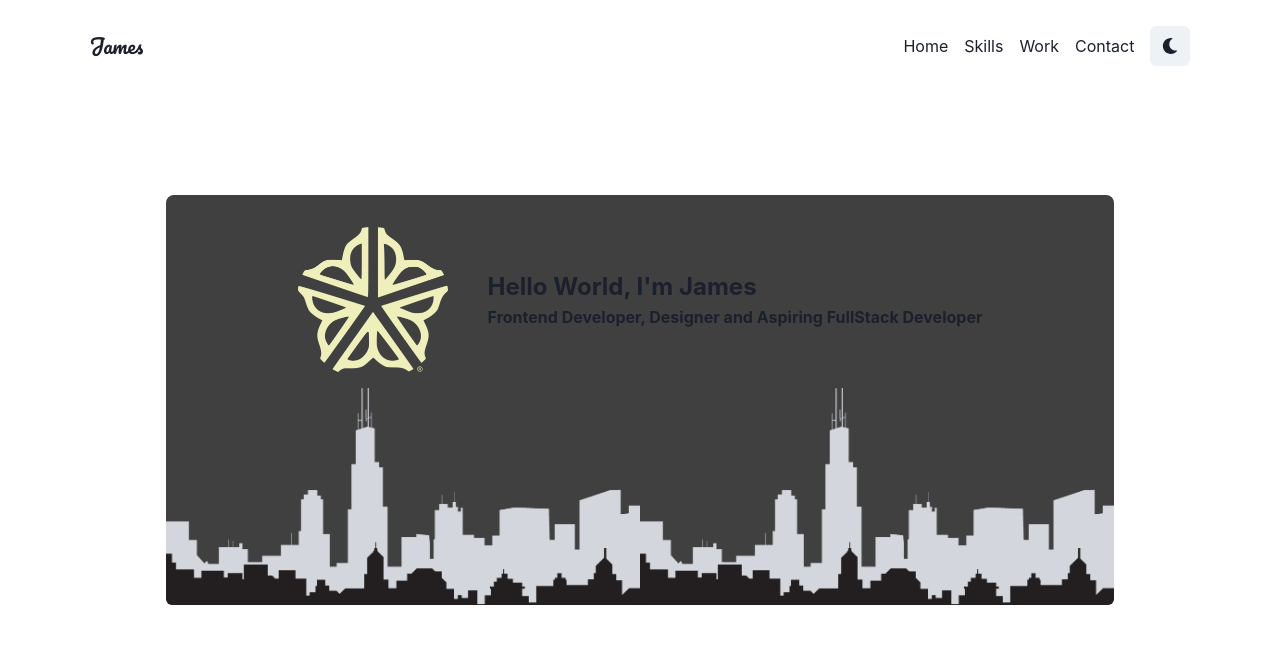
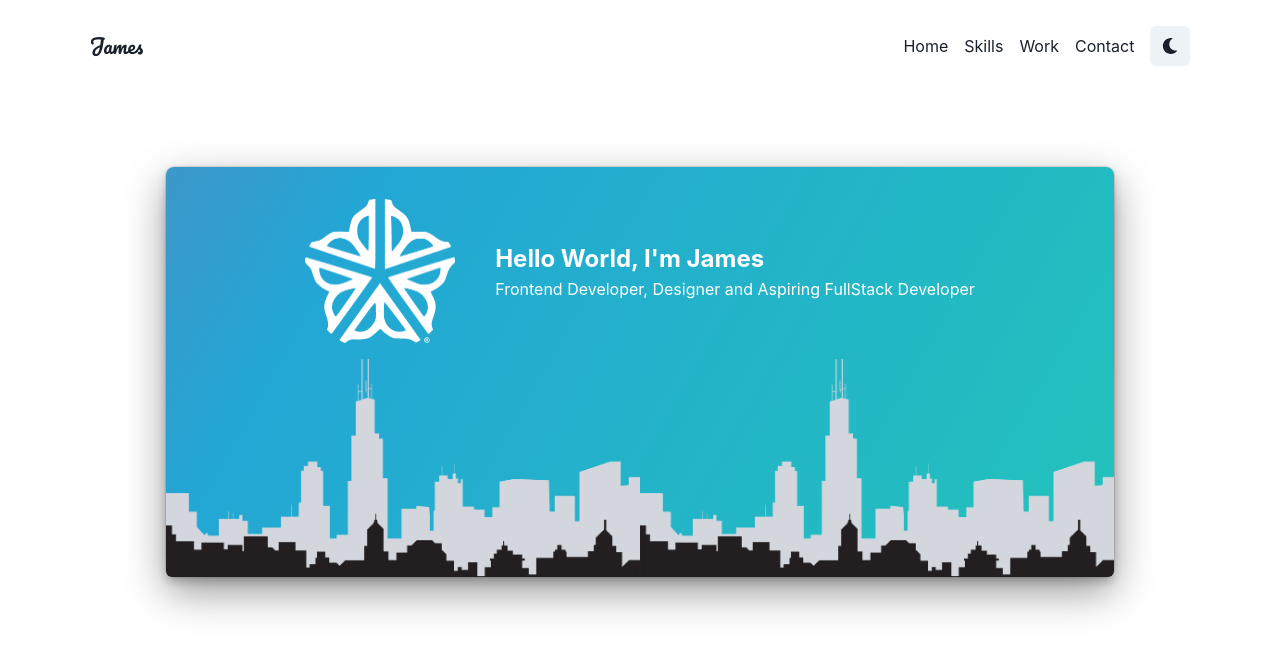
Before and after one commit to Sannnji/portfolio-site, a React (Create React App) app: page / in a window 1280 px wide. Shown: the top 654 px of the page. Built offline with nearby package versions, Linux system fonts and the light colour scheme.

Commit message:
added animated gradient to headerCard

```diff
--- a/src/App.tsx
+++ b/src/App.tsx
@@ -20,7 +20,7 @@ function App() {
 
       <Layout>
         <Flex justify="center">
-          <VStack pt={{ base: "25%", md: "11%" }} textAlign="center">
+          <VStack mt={{ base: "12%", md: "8%" }} textAlign="center">
             <HeaderCard />
           </VStack>
 
--- /dev/null
+++ b/src/components/HeaderCard.css
@@ -0,0 +1,45 @@
+.test {
+  width: 100wh;
+  color: #fff;
+  background: linear-gradient(120deg, #ee7752, #e73c7e, #23a6d5, #23d5ab);
+  background-size: 400% 400%;
+  -webkit-animation: Gradient 10s ease infinite;
+  -moz-animation: Gradient 10s ease infinite;
+  animation: Gradient 10s ease infinite;
+}
+
+@-webkit-keyframes Gradient {
+  0% {
+    background-position: 0% 50%;
+  }
+  50% {
+    background-position: 100% 50%;
+  }
+  100% {
+    background-position: 0% 50%;
+  }
+}
+
+@-moz-keyframes Gradient {
+  0% {
+    background-position: 0% 50%;
+  }
+  50% {
+    background-position: 100% 50%;
+  }
+  100% {
+    background-position: 0% 50%;
+  }
+}
+
+@keyframes Gradient {
+  0% {
+    background-position: 0% 50%;
+  }
+  50% {
+    background-position: 100% 50%;
+  }
+  100% {
+    background-position: 0% 50%;
+  }
+}
--- a/src/components/HeaderCard.tsx
+++ b/src/components/HeaderCard.tsx
@@ -1,14 +1,16 @@
 import { Box, Image, Flex } from "@chakra-ui/react";
-import { motion } from "framer-motion";
+import { motion, animate } from "framer-motion";
 
 import IntroText from "./framer/IntroText";
 
+import "./HeaderCard.css";
 import cityScape from "../images/cityScape.png";
 import rochLogo from "../images/rochLogo.png";
 
 function HeaderCard() {
   return (
-    <Box bg="#404040" pt={8} borderRadius="lg">
+    <Box className="test" pt={8} borderRadius="lg" boxShadow="dark-lg">
+
         <Flex mb={4} mx={4} textAlign="left" align="center" justify="center">
           {/* <motion.img
           src={rochLogo}
@@ -17,13 +19,14 @@ function HeaderCard() {
           animate={{ y: 10 }}
           transition={{ repeat: Infinity, duration: 2 }}
         /> */}
-        <Image mr={10} width={{base: "85px", md: "150px"}} src={rochLogo} />
+          <Image mr={10} width={{ base: "85px", md: "150px" }} src={rochLogo} />
           <IntroText />
         </Flex>
         <Flex>
           <Image src={cityScape} borderBottomLeftRadius="md" width="50%" />
           <Image src={cityScape} borderBottomRightRadius="md" width="50%" />
         </Flex>
+
     </Box>
   );
 }
--- a/src/components/Layout.tsx
+++ b/src/components/Layout.tsx
@@ -1,7 +1,7 @@
 import { Box } from "@chakra-ui/react";
 
 const Layout: React.FC = ({ children }) => {
-  return <Box mx={{ base: "2%", md: "13%" }}>{children}</Box>;
+  return <Box mx={{ base: "3%", md: "13%" }}>{children}</Box>;
 };
 
 export default Layout;
--- a/src/components/framer/IntroText.tsx
+++ b/src/components/framer/IntroText.tsx
@@ -45,7 +45,7 @@ export default function IntroText() {
       {line2.split("").map((char, index) => {
         return (
           <motion.span
-            style={{ fontSize: "1rem", fontWeight: "bold" }}
+            style={{ fontSize: "1rem", fontWeight: "normal" }}
             key={char + "-" + index}
             variants={letter}
           >
```
Also changed, not shown: src/images/rochLogo.png. Lines whose indentation alone changed are shown as unchanged.
